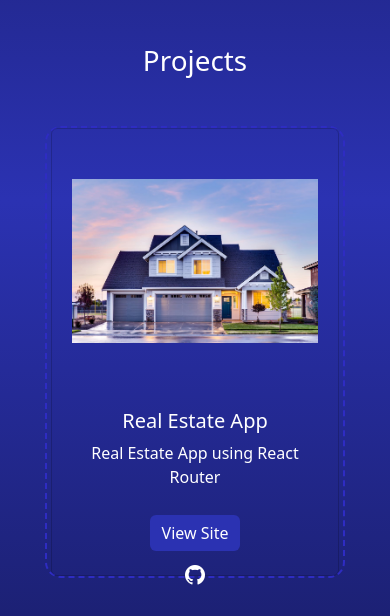
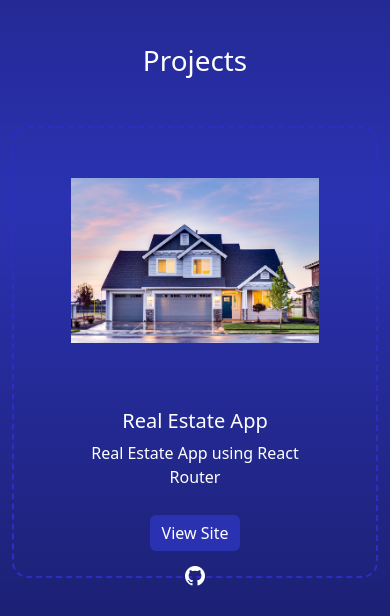
Before and after one commit to kbmportfolio/portfolio, a React (Create React App) app: page / in a window 390 px wide. Shown: the part 1000-1616 px from the top of the page. Built offline with nearby package versions, Linux system fonts and the light colour scheme.

Commit message:
made style changes

```diff
--- a/src/index.css
+++ b/src/index.css
@@ -269,6 +269,8 @@ label {
   margin: auto;
   max-width: 300px;
   margin-top: 40px;
+  height: auto;
+
 
 
 
@@ -283,4 +285,25 @@ label {
 
 }
 
+
+
+.cardContainer {
+  border: 2px dashed #2e2cc2;
+  border-radius: 1rem;
+  /* background: #0d0160f3; */
+  margin: auto;
+  max-width: 400px;
+  margin-top: 40px;
+  height: auto;
+  /* border-bottom: none; */
+
+
+
 }
+
+}
+
+.card {
+  border: none!important;
+  /* margin-top: 30px!important; */
+}
```
